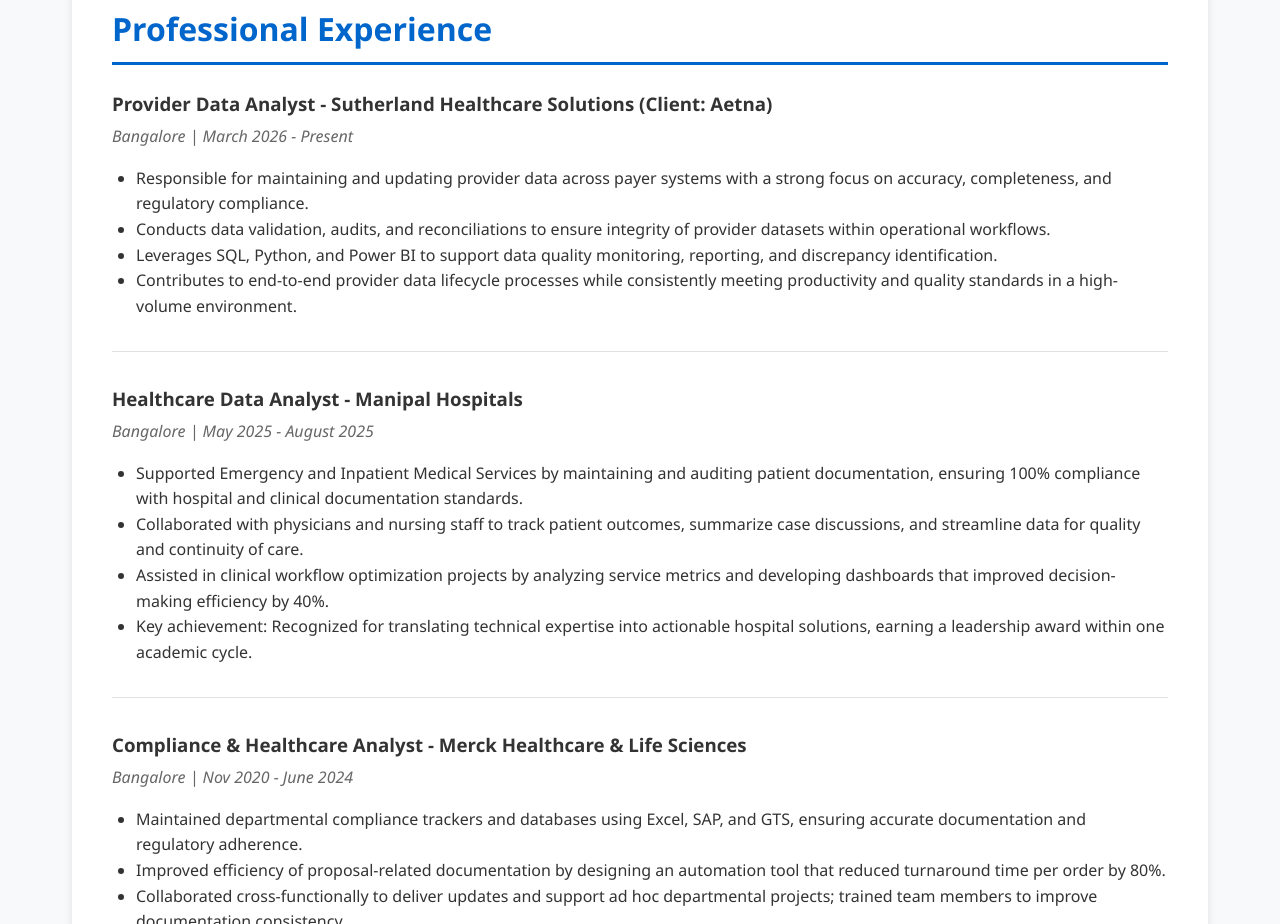
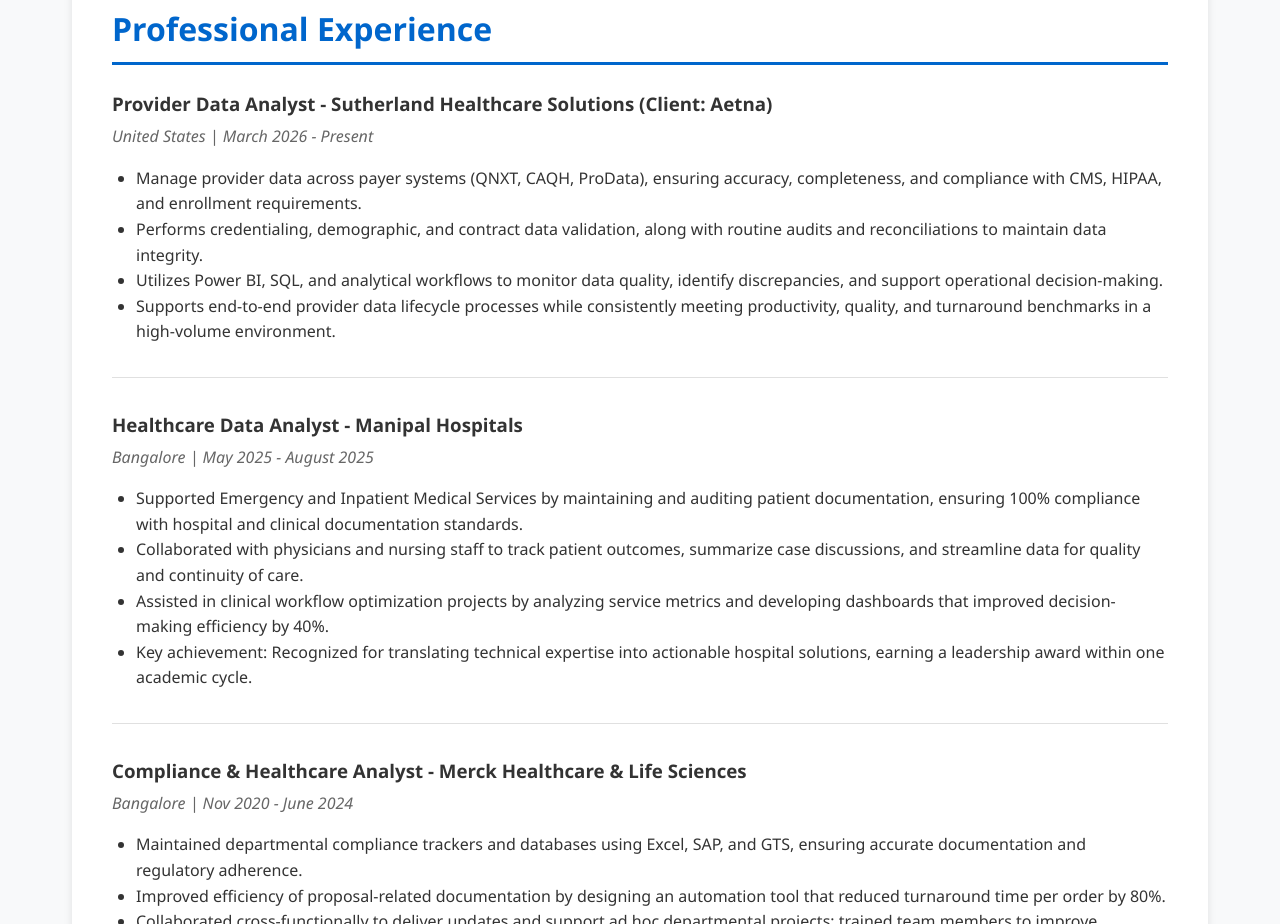
Before and after one commit to NShivas697/General-Healthcare-Portfolio, a plain HTML site: page index.html in a window 1280 px wide. Shown: the part 1378-2302 px from the top of the page. Drawn offline with Linux system fonts and the light colour scheme.

Commit message:
Update index.html

```diff
--- a/index.html
+++ b/index.html
@@ -339,12 +339,12 @@
 
             <div class="experience-item">
                 <h3>Provider Data Analyst - Sutherland Healthcare Solutions (Client: Aetna)</h3>
-                <p class="experience-meta">Bangalore | March 2026 - Present</p>
+                <p class="experience-meta">United States | March 2026 - Present</p>
                 <ul style="margin-left: 1.5rem; margin-top: 0.5rem;">
-                    <li>Responsible for maintaining and updating provider data across payer systems with a strong focus on accuracy, completeness, and regulatory compliance.</li>
-                    <li>Conducts data validation, audits, and reconciliations to ensure integrity of provider datasets within operational workflows.</li>
-                    <li>Leverages SQL, Python, and Power BI to support data quality monitoring, reporting, and discrepancy identification.</li>
-                    <li>Contributes to end-to-end provider data lifecycle processes while consistently meeting productivity and quality standards in a high-volume environment.</li>
+                    <li>Manage provider data across payer systems (QNXT, CAQH, ProData), ensuring accuracy, completeness, and compliance with CMS, HIPAA, and enrollment requirements.</li>
+                    <li>Performs credentialing, demographic, and contract data validation, along with routine audits and reconciliations to maintain data integrity.</li>
+                    <li>Utilizes Power BI, SQL, and analytical workflows to monitor data quality, identify discrepancies, and support operational decision-making.</li>
+                    <li>Supports end-to-end provider data lifecycle processes while consistently meeting productivity, quality, and turnaround benchmarks in a high-volume environment.</li>
                 </ul>
             </div>
 
```
